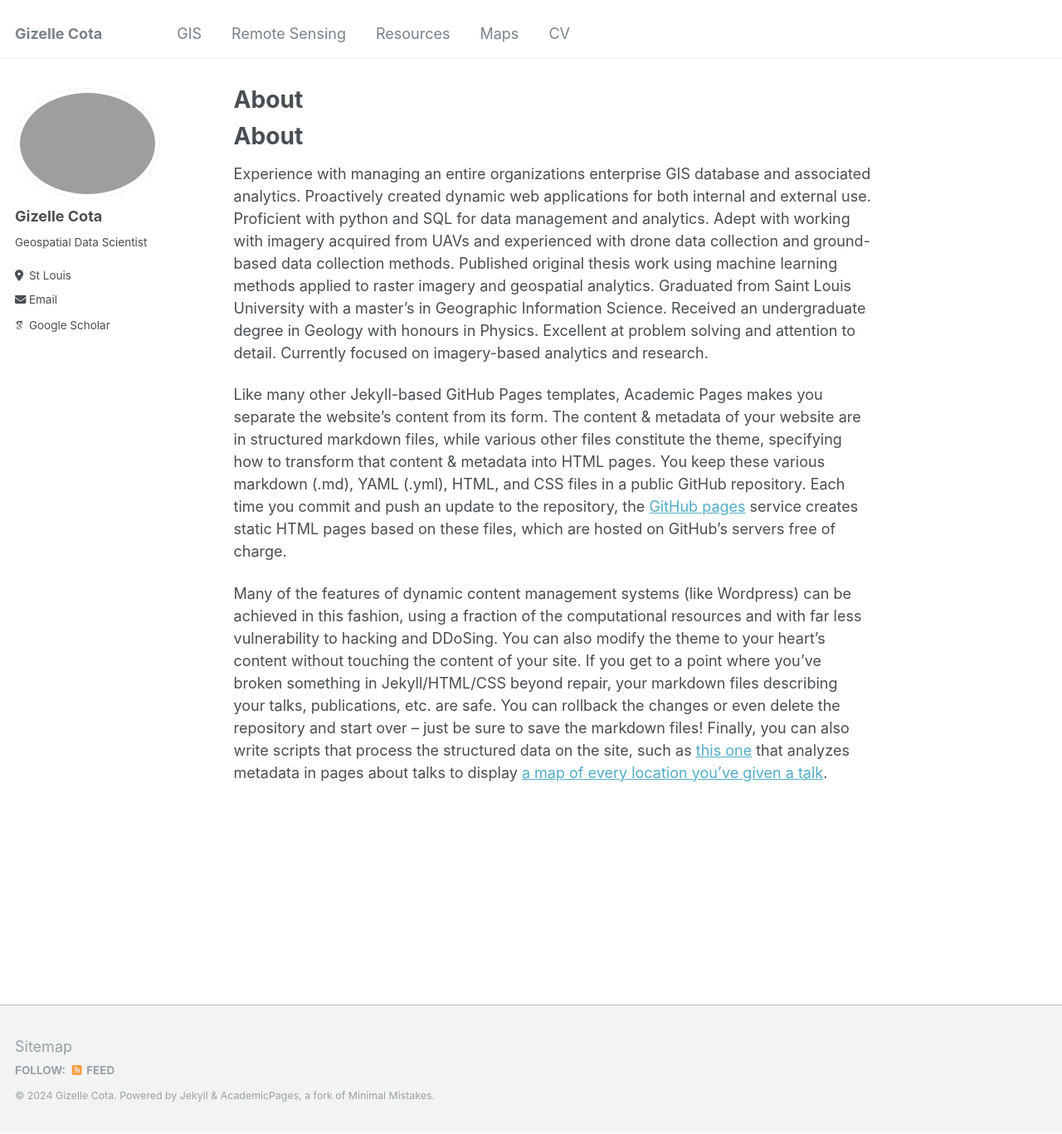
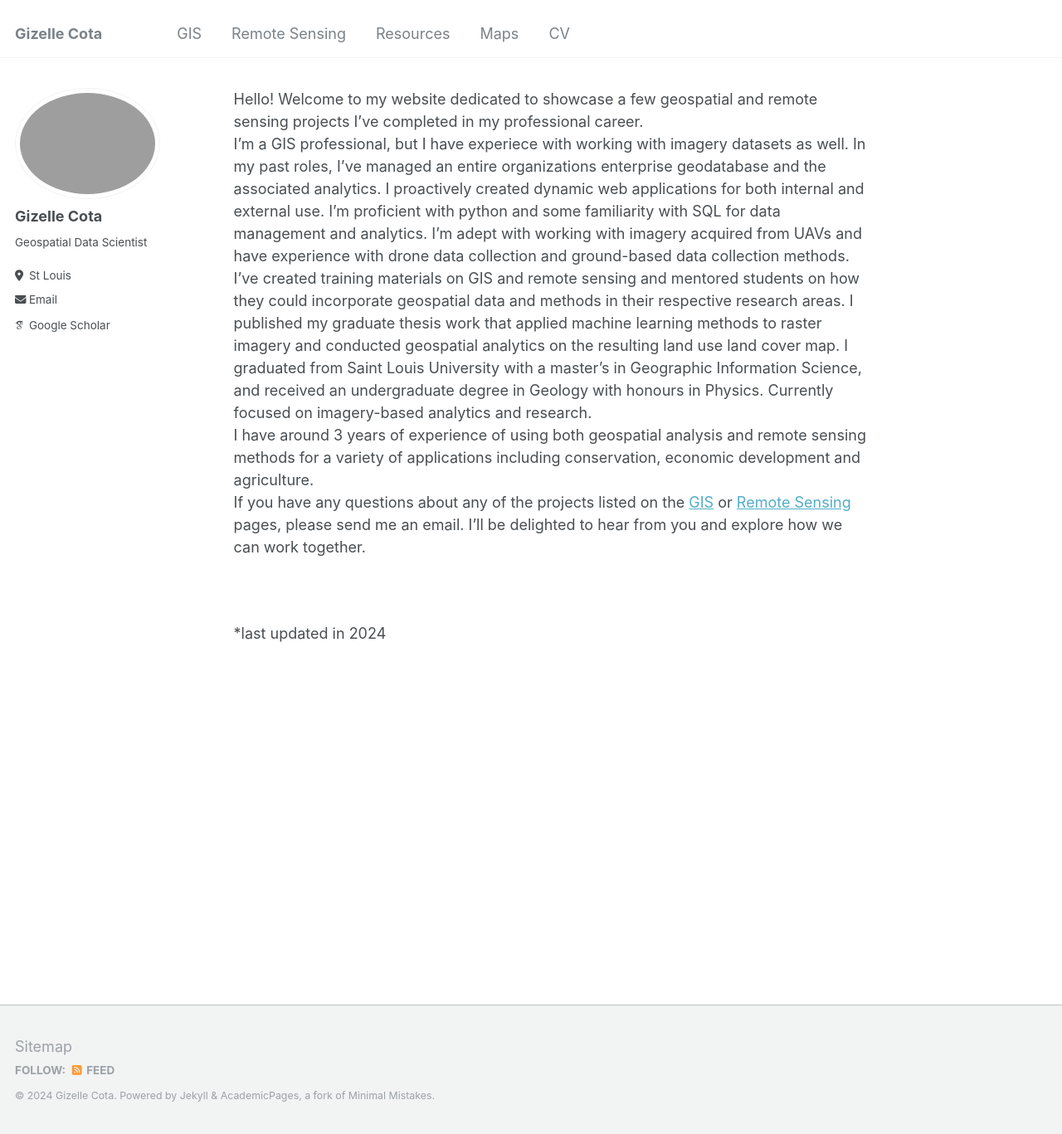
Before and after one commit to cotag11/cotag11.github.io, a Jekyll site: the page built from _pages/about.md, in a window 1280 px wide and 1367 px high. Shown: the whole window at 83% size. Built offline with Jekyll 4.4.1, drawn with Linux system fonts in a browser that asks for light colours; some web fonts are replaced; our own code applies the rules of GitHub Pages for plain Markdown files.

Commit message:
Update about.md

```diff
--- a/_pages/about.md
+++ b/_pages/about.md
@@ -1,17 +1,20 @@
 ---
 permalink: /
-#title: "Academic Pages is a ready-to-fork GitHub Pages template for academic personal websites"
+#title: "About- Gizelle Cota"
 author_profile: true
 redirect_from:
   - /about/
   - /about.html
 ---
 
+Hello! Welcome to my website dedicated to showcase a few geospatial and remote sensing projects I've completed in my professional career. <br>
+I'm a GIS professional, but I have experiece with working with imagery datasets as well. In my past roles, I've managed an entire organizations enterprise geodatabase and the associated analytics. I proactively created dynamic web applications for both internal and external use. I'm proficient with python and some familiarity with SQL for data management and analytics. I'm adept with working with imagery acquired from UAVs and have experience with drone data collection and ground-based data collection methods. I've created training materials on GIS and remote sensing and mentored students on how they could incorporate geospatial data and methods in their respective research areas. I published my graduate thesis work that applied machine learning methods to raster imagery and conducted geospatial analytics on the resulting land use land cover map. I graduated from Saint Louis University with a master’s in Geographic Information Science, and received an undergraduate degree in Geology with honours in Physics. Currently focused on imagery-based analytics and research.
+<br>
+I have around 3 years of experience of using both geospatial analysis and remote sensing methods for a variety of applications including conservation, economic development and agriculture.
+<br>
+If you have any questions about any of the projects listed on the [GIS](https://cotag11.github.io/GIS/) or [Remote Sensing](https://cotag11.github.io/RemoteSensing/) pages, please send me an email. I'll be delighted to hear from you and explore how we can work together.
 
-About
-======
-Experience with managing an entire organizations enterprise GIS database and associated analytics. Proactively created dynamic web applications for both internal and external use. Proficient with python and SQL for data management and analytics. Adept with working with imagery acquired from UAVs and experienced with drone data collection and ground-based data collection methods. Published original thesis work using machine learning methods applied to raster imagery and geospatial analytics. Graduated from Saint Louis University with a master’s in Geographic Information Science. Received an undergraduate degree in Geology with honours in Physics. Excellent at problem solving and attention to detail. Currently focused on imagery-based analytics and research.
 
-Like many other Jekyll-based GitHub Pages templates, Academic Pages makes you separate the website's content from its form. The content & metadata of your website are in structured markdown files, while various other files constitute the theme, specifying how to transform that content & metadata into HTML pages. You keep these various markdown (.md), YAML (.yml), HTML, and CSS files in a public GitHub repository. Each time you commit and push an update to the repository, the [GitHub pages](https://pages.github.com/) service creates static HTML pages based on these files, which are hosted on GitHub's servers free of charge.
-
-Many of the features of dynamic content management systems (like Wordpress) can be achieved in this fashion, using a fraction of the computational resources and with far less vulnerability to hacking and DDoSing. You can also modify the theme to your heart's content without touching the content of your site. If you get to a point where you've broken something in Jekyll/HTML/CSS beyond repair, your markdown files describing your talks, publications, etc. are safe. You can rollback the changes or even delete the repository and start over -- just be sure to save the markdown files! Finally, you can also write scripts that process the structured data on the site, such as [this one](https://github.com/academicpages/academicpages.github.io/blob/master/talkmap.ipynb) that analyzes metadata in pages about talks to display [a map of every location you've given a talk](https://academicpages.github.io/talkmap.html).
+<br>
+<br>
+*last updated in 2024
```
